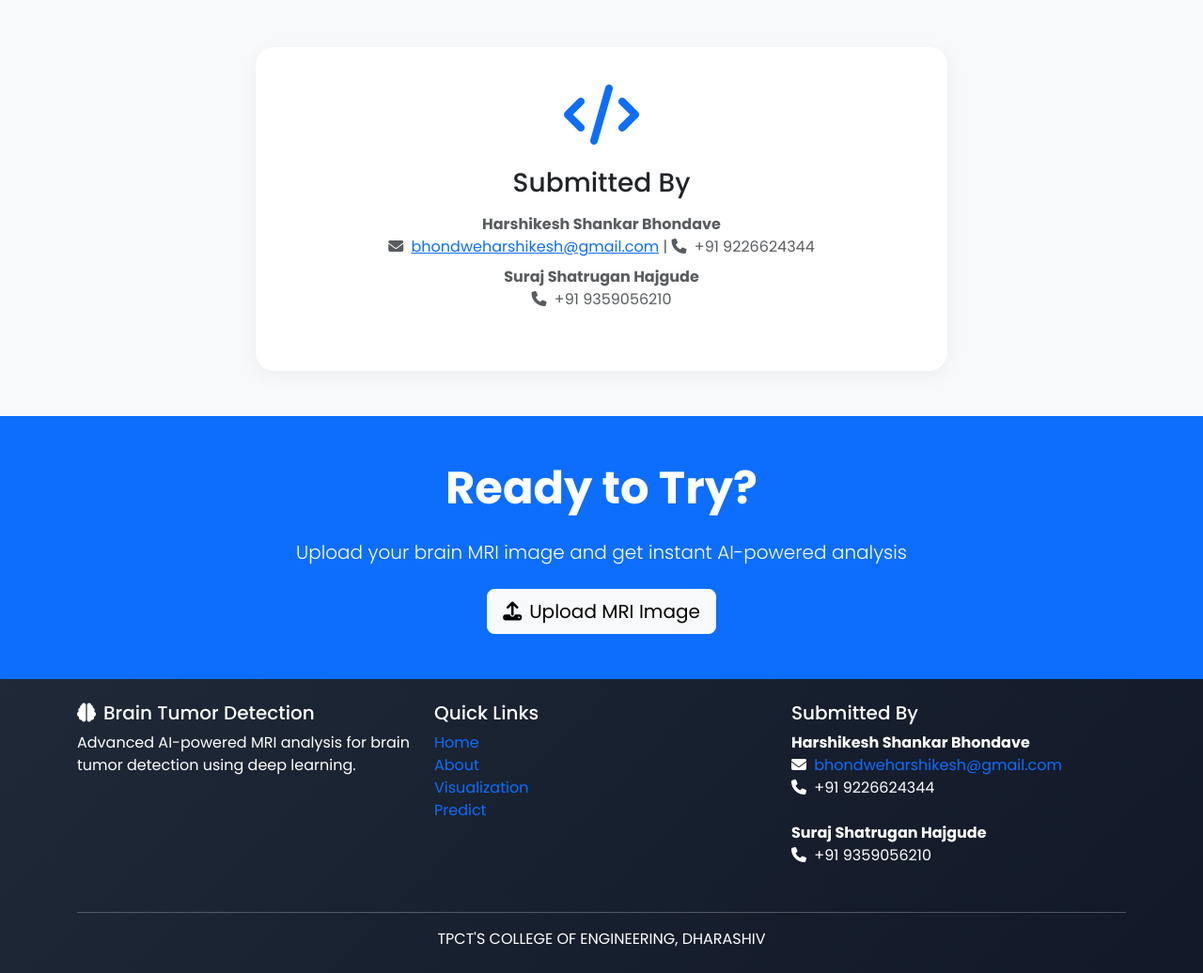
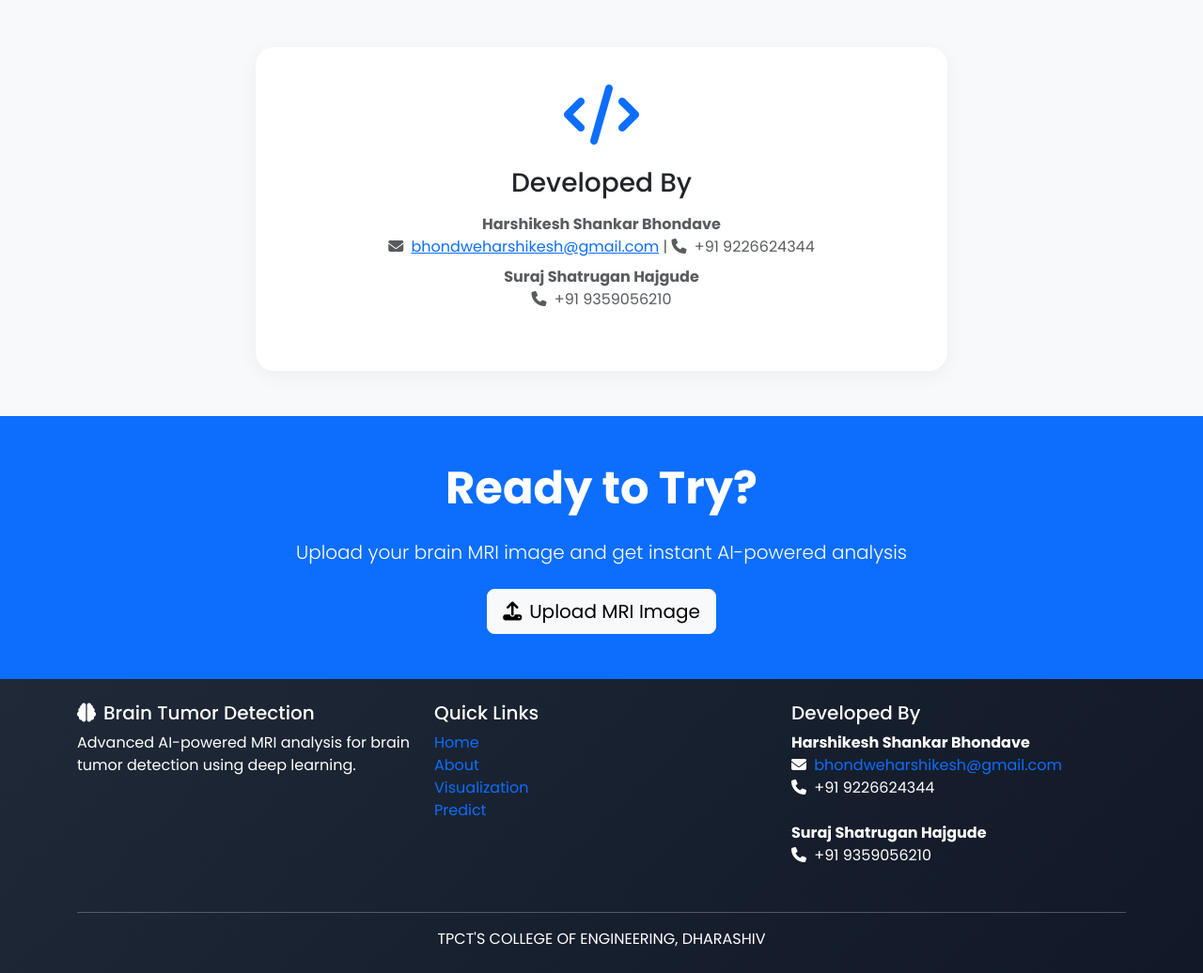
Before and after one commit to Harhs4344/Brain-Tumor-Detection-System, a Flask app: page /about in a window 1280 px wide. Shown: the part 2983-4019 px from the top of the page at 94% size. Run offline with Flask 3, Linux system fonts and the light colour scheme.

Commit message:
Change heading from Submitted By to Developed By

```diff
--- a/templates/about.html
+++ b/templates/about.html
@@ -316,7 +316,7 @@
                     <div class="mb-4">
                         <i class="fas fa-code fa-4x text-primary"></i>
                     </div>
-                    <h3 class="mb-3">Submitted By</h3>
+                    <h3 class="mb-3">Developed By</h3>
                     <div class="text-muted mb-4">
                         <p class="mb-2"><strong>Harshikesh Shankar Bhondave</strong><br>
                         <i class="fas fa-envelope me-1"></i> <a href="mailto:bhondweharshikesh@gmail.com">bhondweharshikesh@gmail.com</a> |
--- a/templates/base.html
+++ b/templates/base.html
@@ -83,7 +83,7 @@
                     </ul>
                 </div>
                 <div class="col-md-4 mb-3">
-                    <h5>Submitted By</h5>
+                    <h5>Developed By</h5>
                     <p class="text-muted1">
                         <strong>Harshikesh Shankar Bhondave</strong><br>
                         <i class="fas fa-envelope me-1"></i> <a href="mailto:bhondweharshikesh@gmail.com" class="text-muted1">bhondweharshikesh@gmail.com</a><br>
```
